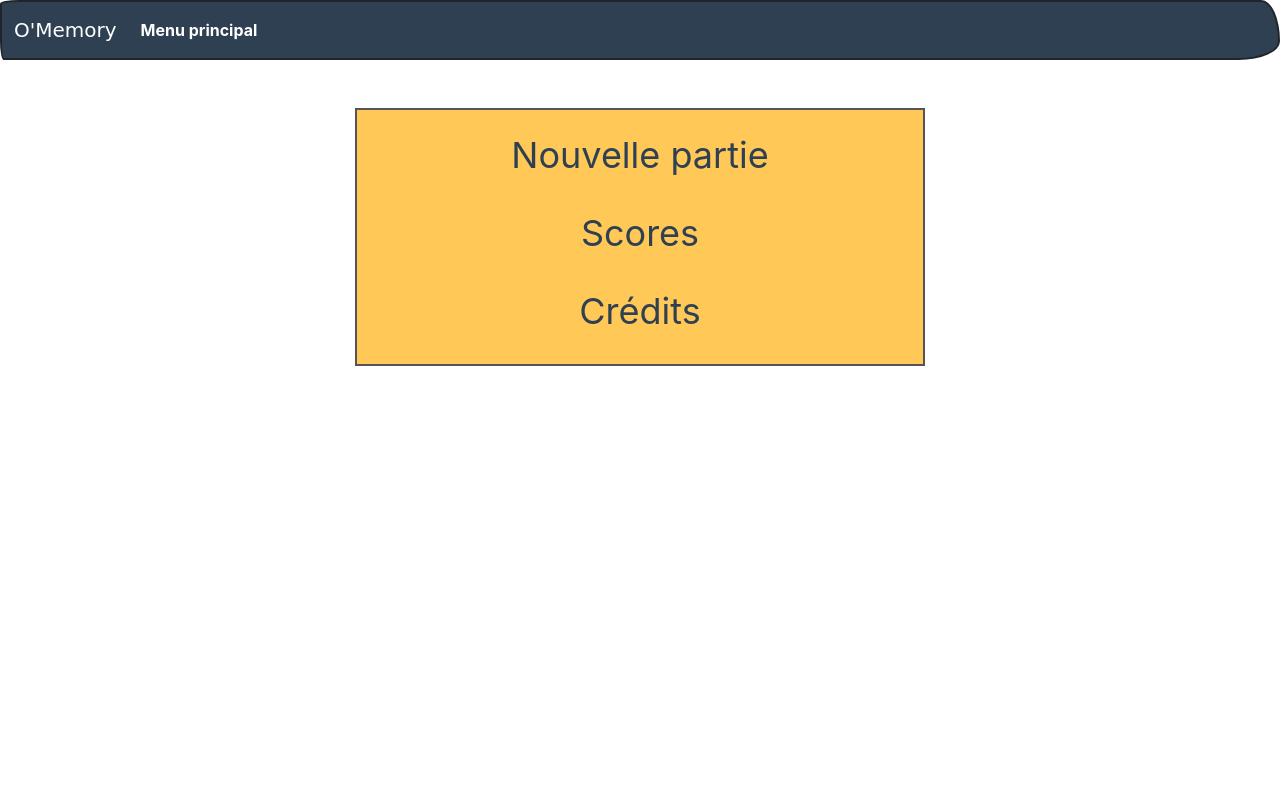
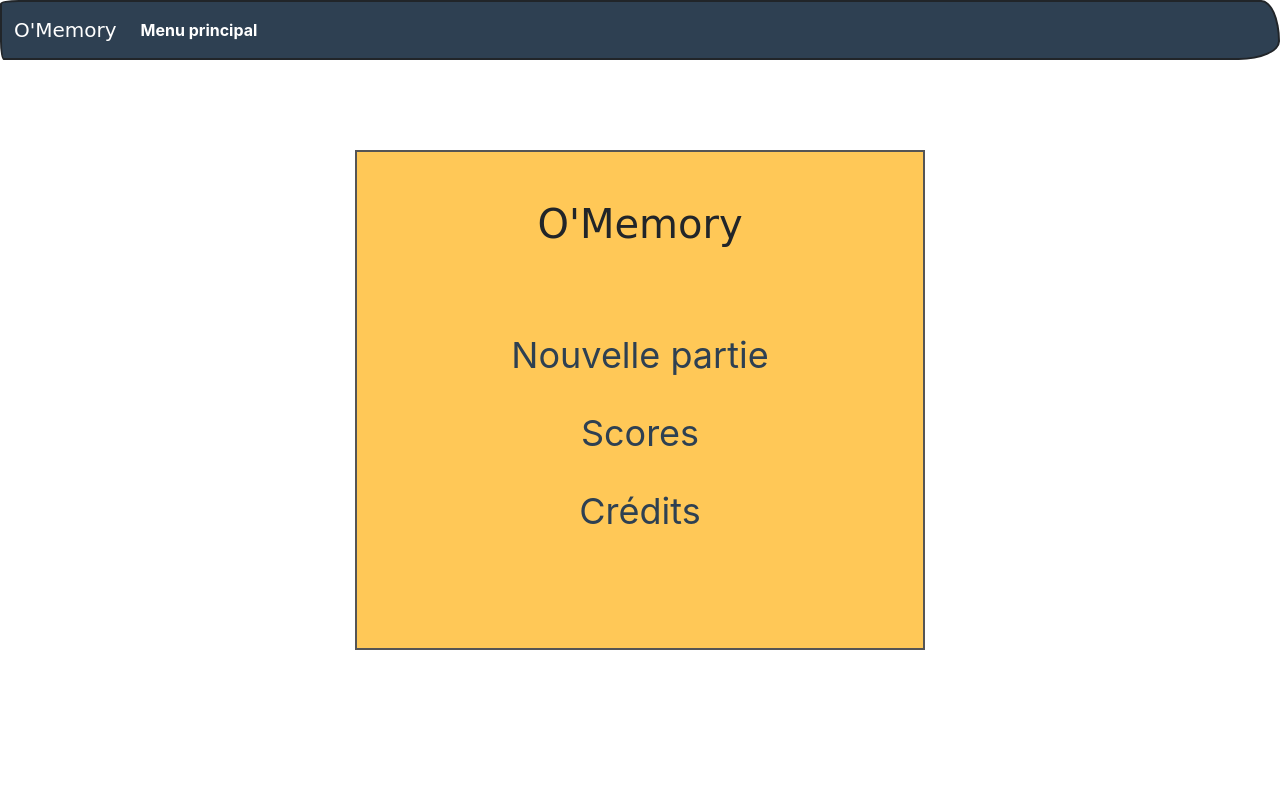
Before and after one commit to Guilhaume-a12/Memory, a PHP site: page / in a window 1280 px wide. Run offline with PHP 8.4, Linux system fonts and the light colour scheme; some web fonts are replaced.

Commit message:
fonction restart OK

```diff
--- a/app/Controllers/MainController.php
+++ b/app/Controllers/MainController.php
@@ -7,6 +7,7 @@ class MainController
     // Cette méthode appelle simplement la vue du menu principal
     public function menu()
     {
+        $navHidden = false;
         require '../app/Views/memory/home.view.php';
     }
 }
--- a/app/Controllers/MemoryController.php
+++ b/app/Controllers/MemoryController.php
@@ -6,6 +6,7 @@ class MemoryController
 {
     public function newGame()
     {
+        $navHidden = true;
         require '../app/Views/memory/memory.view.php';
     }
 }
--- a/app/Views/memory/home.view.php
+++ b/app/Views/memory/home.view.php
@@ -1,9 +1,10 @@
 <?php ob_start(); ?>
 <!-- ob_start met en attente la partie vue qui suit -->
 <section class="container text-center">
-    <div class="row d-flex justify-content-center mt-5">
+    <div class="row d-flex justify-content-center">
         <div class="col-6 menuBg border border-dark">
-            <ul>
+            <h1 class="my-5">O'Memory</h1>
+            <ul class="pt-4">
                 <li><a href="<?= ROOT ?>new" class="btn rounded mb-2">Nouvelle partie</a></li>
                 <li><a href="#" class="btn rounded mb-2">Scores</a></li>
                 <li><a href="#" class="btn rounded mb-2">Crédits</a></li>
--- a/app/Views/template/template.view.php
+++ b/app/Views/template/template.view.php
@@ -11,8 +11,10 @@
 </head>
 
 <body>
-
-    <nav class="navbar navbar-expand-lg navbar-dark">
+    <?php
+    if (!$navHidden) {
+    ?>
+    <nav class="navbar navbar-expand-lg navbar-dark sticky-top">
         <div class="container-fluid">
             <a class="navbar-brand" href="<?= ROOT ?>menu">O'Memory</a>
             <button class="navbar-toggler" type="button" data-bs-toggle="collapse" data-bs-target="#navbarColor01" aria-controls="navbarColor01" aria-expanded="false" aria-label="Toggle navigation">
@@ -27,6 +29,9 @@
             </div>
         </div>
     </nav>
+    <?php
+    }
+    ?>
 
     <!-- Comme le template est require sur les différentes vues, on peut utiliser la variable $content
         pour afficher notre vue à cette endroit précis du template -->
--- a/app/scss/style.scss
+++ b/app/scss/style.scss
@@ -1,8 +1,25 @@
 @use 'partials/variables' as v; // Appelle le fichier qui contient toutes nos variables
+
+* {
+    margin: 0;
+    padding: 0;
+    box-sizing: border-box;
+}
+
+body {
+    height: 100vh;
+    display: flex;
+    flex-direction: column;
+    justify-content: center;
+    align-items: center;
+}
 
 // NAVBAR
 nav {
     background-color: v.$color_1;
+    width: 100%;
+    position: absolute !important;
+    top: 0;
 
     a:hover {
         transition: all 0.3s linear;
@@ -14,6 +31,7 @@ nav {
 // MENU
 .menuBg {
     background-color: v.$color_3;
+    height: 500px;
 
     ul {
         padding: 0;
@@ -40,12 +58,12 @@ nav {
     grid-template-columns: repeat(7,7rem);
     grid-template-rows: repeat(4,7rem);
     gap: 2rem;
-    perspective: 800px;
+    // perspective: 800px;
 
     .card {
         position: relative;
         transform-style: preserve-3d;
-        transition: all 1s ease-in-out;
+        transition: all 1.5s cubic-bezier(0.175, 0.885, 0.32, 1.275);
         box-shadow: rgba(0, 0, 0,0.5) 0px 5px 15px;
         cursor: pointer;
     }
```
Also changed, not shown: app/Views/memory/memory.view.php (+4 -4 lines), public/assets/css/style.css, public/assets/javascript/script.js, 1 other file.
